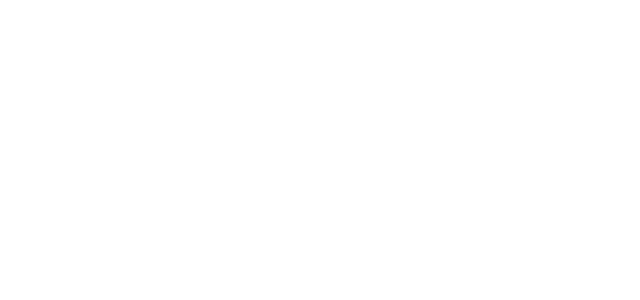
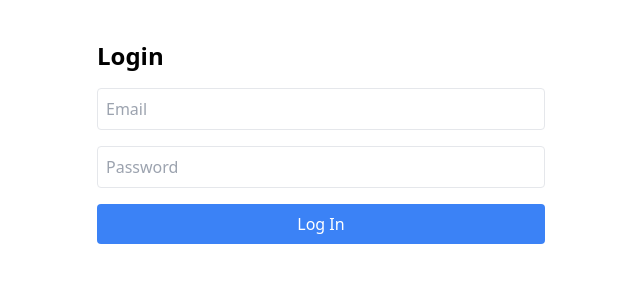
Before and after one commit to Nico09Barberis/dental-pro, a React (Vite) app in the folder client/: page /login in a window 1280 px wide. Before the commit this address had no page. Shown: the top 300 px of the page, without its empty margins (319-959 px from the left). Built offline with nearby package versions, Linux system fonts and the light colour scheme.

Commit message:
arme el login y configuraciones para hacer el deploy en vercel

```diff
--- a/client/src/App.jsx
+++ b/client/src/App.jsx
@@ -1,14 +1,29 @@
 import { BrowserRouter, Routes, Route } from "react-router-dom";
+import ProtectedRoute from "./components/ProtectedRoute";
 import Register from "./pages/Register";
-
+import Login from "./pages/login";
+import Dashboard from "./pages/Dashboard";
 
 function App() {
   return (
     <BrowserRouter>
       <Routes>
-        <Route path="/register" element={<Register />} />
-        {/* otras rutas vendrán luego */}
-      </Routes>
+      <Route path="/register" element={<Register />} />
+      <Route path="/login" element={<Login />} />
+      {/*
+      <Route path="/" element={<Home />} />
+      */}
+
+      {/* Ruta protegida */}
+      <Route
+        path="/dashboard"
+        element={
+          <ProtectedRoute>
+            <Dashboard />
+          </ProtectedRoute>
+        }
+      />
+    </Routes>
     </BrowserRouter>
   );
 }
--- /dev/null
+++ b/client/src/components/ProtectedRoute.jsx
@@ -0,0 +1,13 @@
+import { useContext } from "react";
+import { Navigate } from "react-router-dom";
+import { AuthContext } from "../context/AuthContext";
+
+const ProtectedRoute = ({ children }) => {
+  const { user, loading } = useContext(AuthContext);
+
+  if (loading) return <p>Loading...</p>;
+
+  return user ? children : <Navigate to="/login" />;
+};
+
+export default ProtectedRoute;
--- /dev/null
+++ b/client/src/pages/Dashboard.jsx
@@ -0,0 +1,16 @@
+import { useContext } from "react";
+import { AuthContext } from "../context/AuthContext";
+
+const Dashboard = () => {
+  const { user } = useContext(AuthContext);
+
+  return (
+    <div className="p-6">
+      <h1 className="text-2xl font-bold mb-4">Welcome, {user?.name}</h1>
+      <p className="text-gray-700">Role: {user?.role}</p>
+      <p className="text-gray-700">Email: {user?.email}</p>
+    </div>
+  );
+};
+
+export default Dashboard;
--- a/client/src/pages/Login.jsx
+++ b/client/src/pages/Login.jsx
@@ -0,0 +1,69 @@
+import { useState, useContext } from "react";
+import { useNavigate } from "react-router-dom";
+import { loginUser } from "../services/api";
+import { AuthContext } from "../context/AuthContext";
+
+const Login = () => {
+  const [form, setForm] = useState({ email: "", password: "" });
+  const [error, setError] = useState("");
+  const navigate = useNavigate();
+  const { login } = useContext(AuthContext); // ✅ usamos la función del contexto
+
+  const handleChange = (e) => {
+    setForm({ ...form, [e.target.name]: e.target.value });
+  };
+
+  const handleSubmit = async (e) => {
+    e.preventDefault();
+    setError("");
+
+    try {
+      const res = await loginUser(form);
+
+      if (res.token) {
+        login(res); // ✅ usamos la función que ya guarda token y user
+        navigate("/dashboard");
+      } else {
+        setError(res.msg || "Login failed");
+      }
+    } catch (err) {
+      setError("Server error. Try again later.");
+      console.error(err);
+    }
+  };
+
+  return (
+    <div className="max-w-md mx-auto mt-10">
+      <h1 className="text-2xl font-bold mb-4">Login</h1>
+      {error && <p className="text-red-500 mb-2">{error}</p>}
+      <form onSubmit={handleSubmit} className="space-y-4">
+        <input
+          type="email"
+          name="email"
+          placeholder="Email"
+          value={form.email}
+          onChange={handleChange}
+          required
+          className="w-full border p-2 rounded"
+        />
+        <input
+          type="password"
+          name="password"
+          placeholder="Password"
+          value={form.password}
+          onChange={handleChange}
+          required
+          className="w-full border p-2 rounded"
+        />
+        <button
+          type="submit"
+          className="w-full bg-blue-500 text-white py-2 rounded hover:bg-blue-600"
+        >
+          Log In
+        </button>
+      </form>
+    </div>
+  );
+};
+
+export default Login;
--- a/client/src/pages/Register.jsx
+++ b/client/src/pages/Register.jsx
@@ -3,9 +3,13 @@ import { registerUser } from "../services/api";
 import { AuthContext } from "../context/AuthContext";
 import { useNavigate } from "react-router-dom";
 
-
 export default function Register() {
-  const [form, setForm] = useState({ name: "", email: "", password: "", role: "paciente" });
+  const [form, setForm] = useState({
+    name: "",
+    email: "",
+    password: "",
+    role: "paciente",
+  });
   const { login } = useContext(AuthContext);
   const navigate = useNavigate();
 
@@ -23,14 +27,38 @@ export default function Register() {
   return (
     <form onSubmit={handleSubmit} className="p-4 max-w-md mx-auto">
       <h2 className="text-xl mb-4">Register</h2>
-      <input type="text" placeholder="Name" value={form.name} onChange={(e) => setForm({ ...form, name: e.target.value })} className="input" />
-      <input type="email" placeholder="Email" value={form.email} onChange={(e) => setForm({ ...form, email: e.target.value })} className="input" />
-      <input type="password" placeholder="Password" value={form.password} onChange={(e) => setForm({ ...form, password: e.target.value })} className="input" />
-      <select value={form.role} onChange={(e) => setForm({ ...form, role: e.target.value })} className="input">
+      <input
+        type="text"
+        placeholder="Name"
+        value={form.name}
+        onChange={(e) => setForm({ ...form, name: e.target.value })}
+        className="input"
+      />
+      <input
+        type="email"
+        placeholder="Email"
+        value={form.email}
+        onChange={(e) => setForm({ ...form, email: e.target.value })}
+        className="input"
+      />
+      <input
+        type="password"
+        placeholder="Password"
+        value={form.password}
+        onChange={(e) => setForm({ ...form, password: e.target.value })}
+        className="input"
+      />
+      <select
+        value={form.role}
+        onChange={(e) => setForm({ ...form, role: e.target.value })}
+        className="input"
+      >
         <option value="paciente">Paciente</option>
         <option value="dentista">Dentista</option>
       </select>
-      <button type="submit" className="btn mt-4">Register</button>
+      <button type="submit" className="btn mt-4">
+        Register
+      </button>
     </form>
   );
 }
```
Also changed, not shown: client/vercel.json (added).
